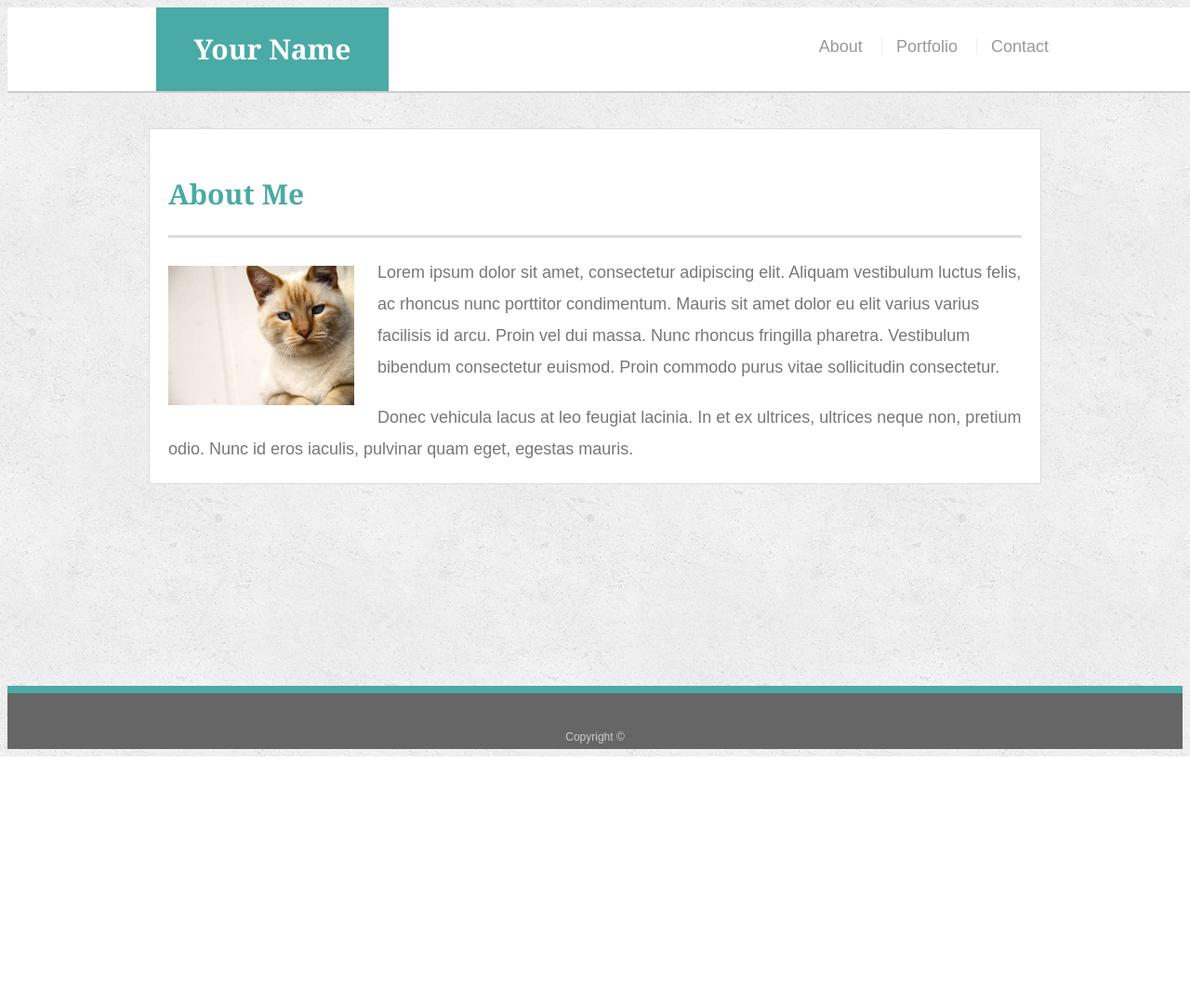
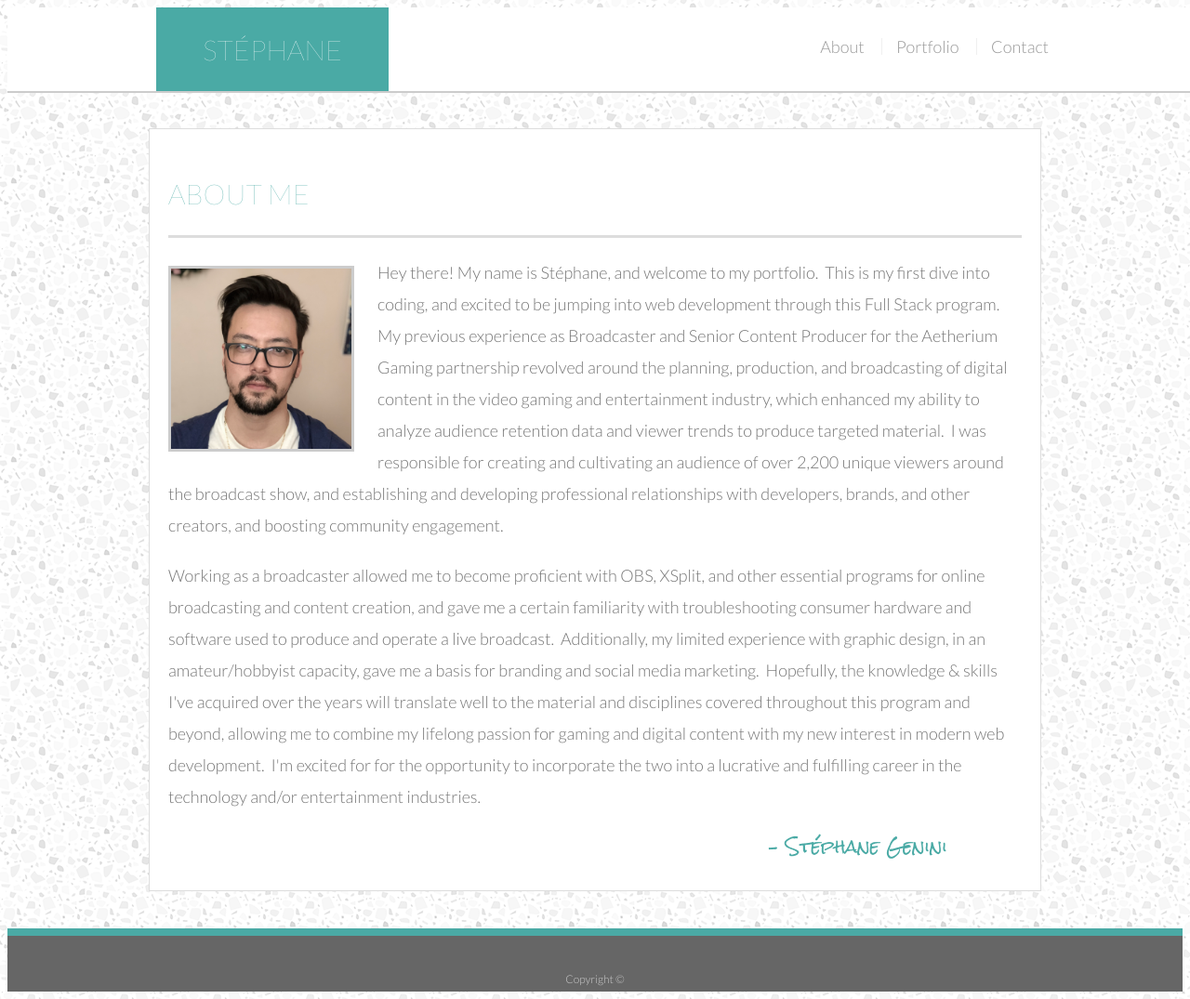
Before and after one commit to sgenini/responsive-portfolio, a plain HTML site: page index.html in a window 1280 px wide. Shown: the whole page at 93% size. Before the commit the page ends 814 px from the top, so only its background shows below. Drawn offline with Linux system fonts and the light colour scheme.

Commit message:
Replace lipsum with bio paragraphs and images.

```diff
--- a/assets/css/style.css
+++ b/assets/css/style.css
@@ -3,11 +3,11 @@ html {
 }
 
 body {
-  font-family: Arial, "Helvetica Neue", Helvetica, sans-serif;
+  font: 300 16px/22px "Lato", "Open Sans", "Helvetica Neue", Helvetica, Arial, sans-serif;
   font-size: 18px;
   line-height: 34px;
   color: #777777;
-  background: url("../images/concrete_seamless.png");
+  background: url("../images/light-grey-terrazzo.png");
 }
 
 * {
@@ -37,9 +37,10 @@ p:last-child {
 h1,
 h2,
 h3 {
-  font-family: Georgia, Times, "Times New Roman", serif;
-  font-weight: 700;
+  font: 300 16px/22px "Lato", "Open Sans", "Helvetica Neue", Helvetica, Arial, sans-serif;
+  font-weight: 100;
   color: #4aaaa5;
+  text-transform: uppercase;
 }
 
 h1 {
@@ -71,14 +72,15 @@ h3 {
   float: left;
   width: 250px;
   height: 90px;
-  font-family: Georgia, Times, "Times New Roman", serif;
+  font: 300 16px/22px "Lato", "Open Sans", "Helvetica Neue", Helvetica, Arial, sans-serif;
   font-size: 30px;
-  font-weight: 700;
+  font-weight: 100;
   line-height: 90px;
   color: #ffffff;
   text-align: center;
   text-decoration: none;
   background: #4aaaa5;
+  text-transform: uppercase
 }
 
 nav {
@@ -112,6 +114,7 @@ footer {
   background: #666666;
   border-top: 8px solid #4aaaa5;
   height: 50px;
+  padding-bottom: 30px;
 }
 
 h3, h2 {
@@ -137,6 +140,16 @@ h3, h2 {
   background: #ffffff;
   border: 1px solid #dddddd;
 }
+
+
+#signature {
+  font-family: 'Rock Salt', cursive;
+  text-align: right;
+  padding-right: 80px;
+  padding-bottom: 10px;
+  color: #4aaaa5;
+}
+
 
 /* portfolio page */
 .center {
@@ -181,6 +194,7 @@ h3, h2 {
   height: auto;
   margin-top: 10px;
   margin-right: 25px;
+  border: 3px solid #ccc;
 }
 
 /* contact page */
@@ -238,6 +252,12 @@ ul {
         max-width: 70%;
     }
 
+    .work {
+      width: 40%;
+      margin: 0 auto;
+      margin-bottom: 20px;
+    }
+
     #masthead {
         padding-right: 50px;
         padding-left: 20px;
@@ -258,6 +278,11 @@ ul {
     margin: 0 auto;
 }
 
+.auth-image {
+  width: 350px;
+  margin-bottom: 20px;
+}
+
   .work {
     margin-left: 25px;
   }
@@ -276,14 +301,20 @@ ul {
   header {
     position:static;
   }
-  .container {
+  #main-container {
     width: 100%;
+    max-width: 620px;
   }
   .main-section {
     max-width: 100%;
     margin-top: 30px;
 }
 
+  .work {
+    width: 100%;
+    margin: 0 auto;
+    margin-bottom: 20px;
+  }
   .auth-image {
     width: 100%;
     margin-bottom: 20px;
--- a/index.html
+++ b/index.html
@@ -5,15 +5,17 @@
   <meta charset="UTF-8">
   <meta name="viewport" content="width=device-width, initial-scale=1">
 
-  <title>About | Your Name</title>
+  <title>About | Stéphane Genini</title>
   <link rel="stylesheet" type="text/css" href="assets/css/style.css">
+  <link rel="stylesheet" href="https://fonts.googleapis.com/css?family=Lato:100,300,400|Rock+Salt">
+
 </head>
 
 <body>
 
   <header id="masthead">
     <div class="container">
-      <a href="index.html" id="logo">Your Name</a>
+      <a href="index.html" id="logo">Stéphane Genini</a>
       <nav>
         <a href="index.html">About</a>
         <a href="portfolio.html">Portfolio</a>
@@ -26,11 +28,15 @@
     <section class="main-section">
       <h1>About Me</h1>
 
-      <img src="assets/images/cat.jpg" class="auth-image" alt="Your Name">
+      <img src="assets/images/face.png" class="auth-image" alt="Your Name">
 
-      <p>Lorem ipsum dolor sit amet, consectetur adipiscing elit. Aliquam vestibulum luctus felis, ac rhoncus nunc porttitor condimentum. Mauris sit amet dolor eu elit varius varius facilisis id arcu. Proin vel dui massa. Nunc rhoncus fringilla pharetra. Vestibulum bibendum consectetur euismod. Proin commodo purus vitae sollicitudin consectetur.</p>
+      <p>Hey there! My name is Stéphane, and welcome to my portfolio.&nbsp; This is my first dive into coding, and excited to be jumping into web development through this Full Stack program.&nbsp; My previous experience as Broadcaster and Senior Content Producer for the Aetherium Gaming partnership revolved around the planning, production, and broadcasting of digital content in the video gaming and entertainment industry, which enhanced my ability to analyze audience retention data and viewer trends to produce targeted material.&nbsp; I was responsible for creating and cultivating an audience of over 2,200 unique viewers around the broadcast show, and establishing and developing professional relationships with developers, brands, and other creators, and boosting community engagement.</p>
 
-      <p>Donec vehicula lacus at leo feugiat lacinia. In et ex ultrices, ultrices neque non, pretium odio. Nunc id eros iaculis, pulvinar quam eget, egestas mauris.</p>
+      <p>Working as a broadcaster allowed me to become proficient with OBS, XSplit, and other essential programs for online broadcasting and content creation, and gave me a certain familiarity with troubleshooting consumer hardware and software used to produce and operate a live broadcast.&nbsp; Additionally, my limited experience with graphic design, in an amateur/hobbyist capacity, gave me a basis for branding and social media marketing.&nbsp; Hopefully, the knowledge & skills I've acquired over the years will translate well to the material and disciplines covered throughout this program and beyond, allowing me to combine my lifelong passion for gaming and digital content with my new interest in modern web development.&nbsp; I'm excited for for the opportunity to incorporate the two into a lucrative and fulfilling career in the technology and/or entertainment industries.</p>
+
+      <p id="signature">
+          &ndash; Stéphane Genini
+      </p>
 
     </section>
 
```
Also changed, not shown: contact.html (+4 -2 lines), portfolio.html (+5 -3 lines).
